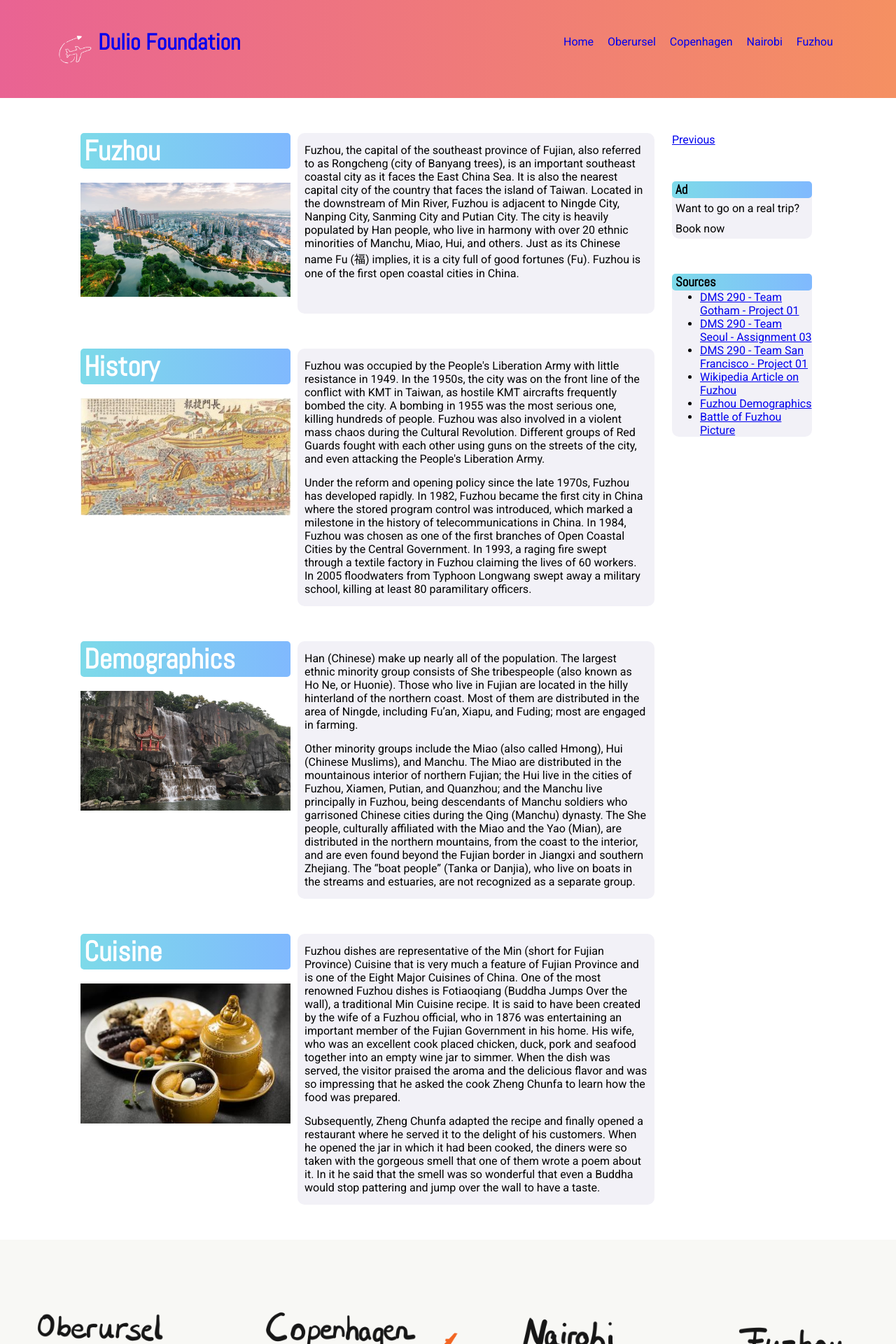
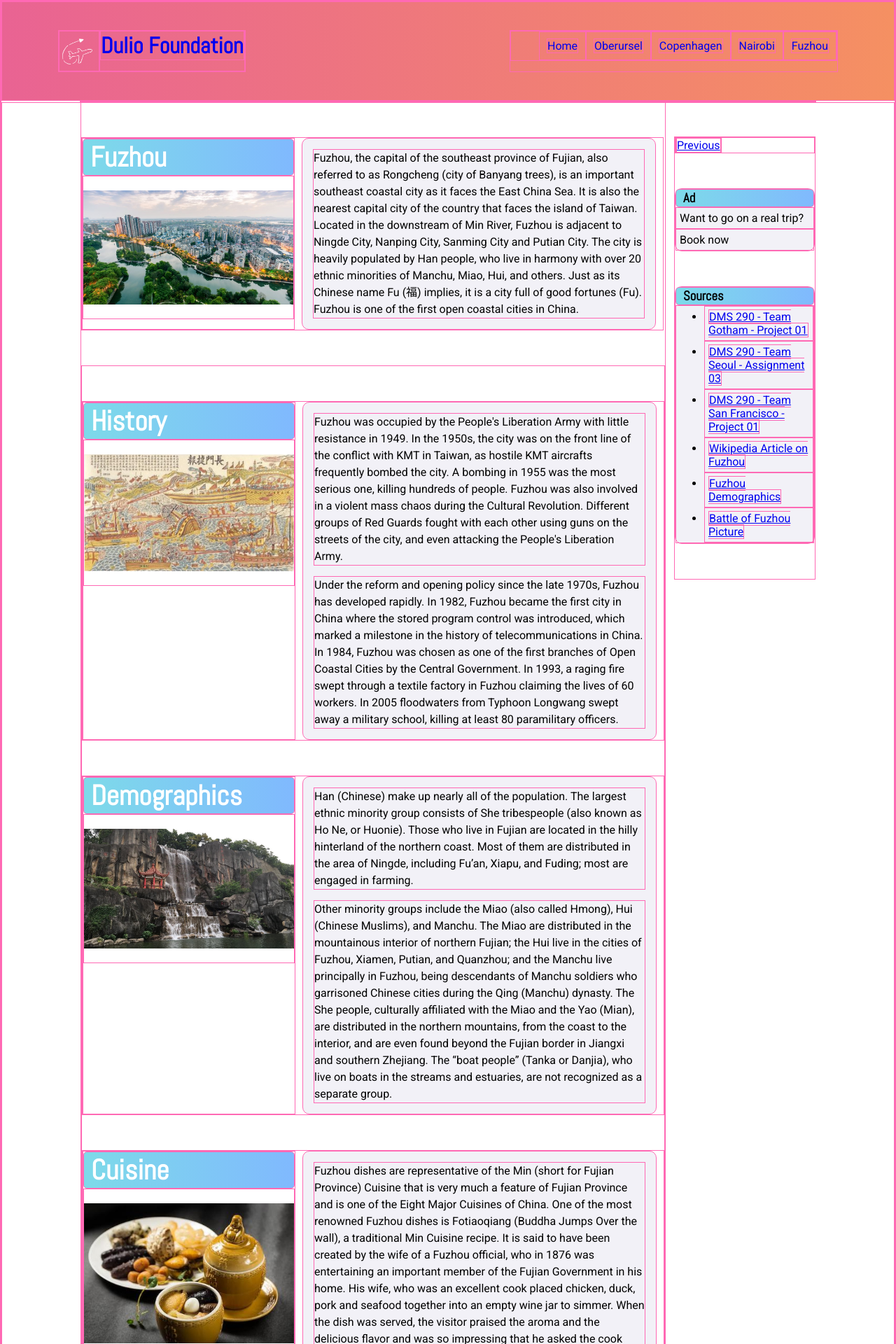
Before and after one commit to BMartin21900/Project02, a PHP site: page /fuzhou.html in a window 1280 px wide. Shown: the top 1920 px of the page at 70% size. Run offline with PHP 8.4, Linux system fonts and the light colour scheme.

Commit message:
revise spacing + line height

```diff
--- a/css/styles.css
+++ b/css/styles.css
@@ -1,7 +1,7 @@
 * {
 	font-family: "Roboto", sans-serif;
 	margin: 0;
-	/* border: 1px solid hotpink;  */
+	border: 1px solid hotpink;
 	/*only for work*/
 }
 
@@ -11,14 +11,14 @@ h1 a, h2, h3 {
 
 h2{
 	color: white;
-	padding-left: 5px;
+	padding-left: 10px;
 	font-size: 40px;
 	background-image: linear-gradient(to right,#7ddae9, #80b9fe);
 	border-radius: 5px;
 }
 
 h3{
-	padding-left: 5px;
+	padding-left: 10px;
 	background-image: linear-gradient(to right,#7ddae9, #80b9fe);
 	border-radius: 5px;
 }
@@ -62,7 +62,7 @@ nav li {
 	justify-content: space-between;
 }
 
-footer {
+footer{
 	text-align: center;
 }
 
@@ -117,7 +117,8 @@ section{
 }
 
 #content>p{
-	margin: 15px 10px;
+	line-height: 1.5em;
+	margin: 15px 15px;
 }
 
 #left{
@@ -125,7 +126,7 @@ section{
 }
 
 aside{
-	margin: 50px 5px;
+	margin-top: 50px;
 	max-width: 200px;
 	float: right;
 }
@@ -137,7 +138,7 @@ aside>section{
     flex-direction: column;
 }
 
-aside>section>p{
+aside>section>p,li{
 	padding: 5px 5px;
 }
 
```
